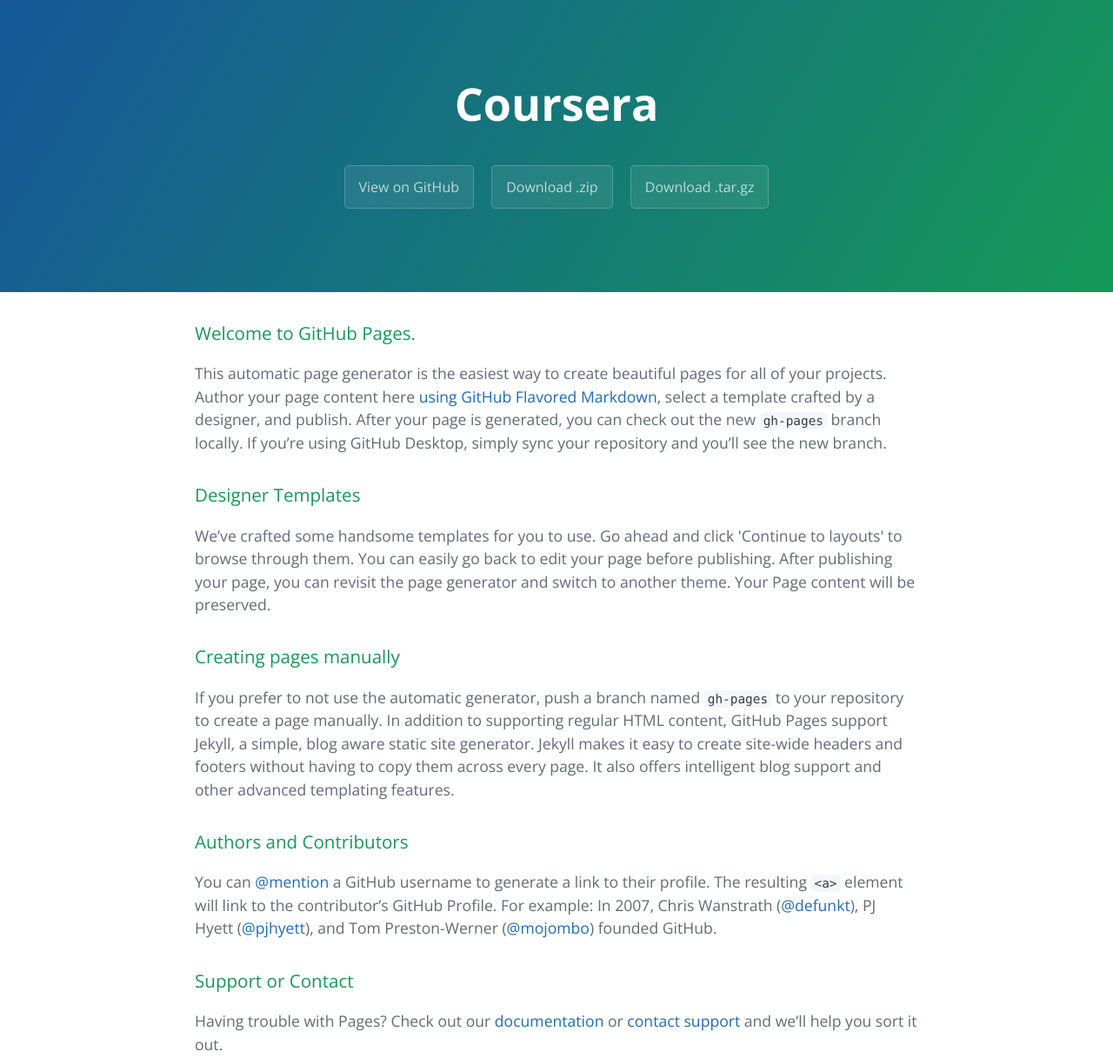
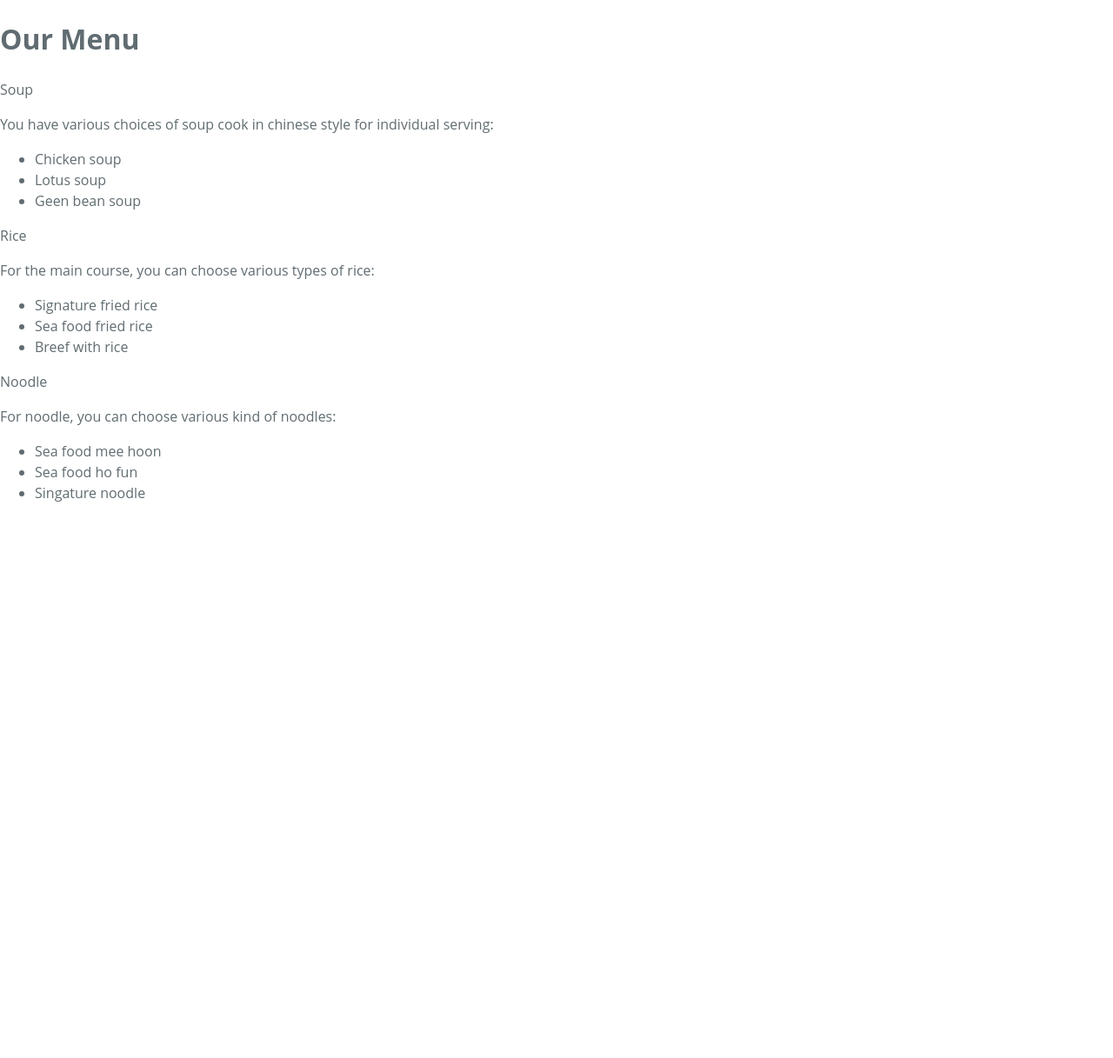
Before and after one commit to aac3606/coursera, a plain HTML site: page index.html in a window 1280 px wide. Shown: the top 1217 px of the page at 87% size. After the commit the page ends 800 px from the top, so only its background shows below. Drawn offline with nearby package versions, Linux system fonts and the light colour scheme; files that its build step writes are made by us from their sources.

Commit message:
Update index.html

```diff
--- a/index.html
+++ b/index.html
@@ -1,57 +1,58 @@
 <!DOCTYPE html>
-<html lang="en-us">
-  <head>
-    <meta charset="UTF-8">
-    <title>Coursera by aac3606</title>
-    <meta name="viewport" content="width=device-width, initial-scale=1">
-    <link rel="stylesheet" type="text/css" href="stylesheets/normalize.css" media="screen">
-    <link href='https://fonts.googleapis.com/css?family=Open+Sans:400,700' rel='stylesheet' type='text/css'>
-    <link rel="stylesheet" type="text/css" href="stylesheets/stylesheet.css" media="screen">
-    <link rel="stylesheet" type="text/css" href="stylesheets/github-light.css" media="screen">
-  </head>
-  <body>
-    <section class="page-header">
-      <h1 class="project-name">Coursera</h1>
-      <h2 class="project-tagline"></h2>
-      <a href="https://github.com/aac3606/coursera" class="btn">View on GitHub</a>
-      <a href="https://github.com/aac3606/coursera/zipball/master" class="btn">Download .zip</a>
-      <a href="https://github.com/aac3606/coursera/tarball/master" class="btn">Download .tar.gz</a>
-    </section>
+<html>
+<head>
+<meta charset="utf-8">
+<meta name="viewport" content="width=device-width, initial-scale=1">
+<title>Module 2 assignment for Responsive Layout</title>
+<link rel="stylesheet" type="text/css" href="stylesheet/stylesheet.css" />
+</head>
+<body>
+<h1>Our Menu</h1>
 
-    <section class="main-content">
-      <h3>
-<a id="welcome-to-github-pages" class="anchor" href="#welcome-to-github-pages" aria-hidden="true"><span aria-hidden="true" class="octicon octicon-link"></span></a>Welcome to GitHub Pages.</h3>
+<div class="row" >
+  <section class="p1 col-lg-4 col-md-6 col-sm-12" title="soup">
+    <article class="t1">
+    Soup
+    </article>
+      <p class="p2">
+       You have various choices of soup cook in chinese style for individual serving:
+       </p>
+      <ul class="c1">
+          <li>Chicken soup</li>
+          <li>Lotus soup</li>
+          <li>Geen bean soup</li>
+      </ul>
 
-<p>This automatic page generator is the easiest way to create beautiful pages for all of your projects. Author your page content here <a href="https://guides.github.com/features/mastering-markdown/">using GitHub Flavored Markdown</a>, select a template crafted by a designer, and publish. After your page is generated, you can check out the new <code>gh-pages</code> branch locally. If you’re using GitHub Desktop, simply sync your repository and you’ll see the new branch.</p>
+   </section>
 
-<h3>
-<a id="designer-templates" class="anchor" href="#designer-templates" aria-hidden="true"><span aria-hidden="true" class="octicon octicon-link"></span></a>Designer Templates</h3>
+  <section class="p1 col-lg-4 col-md-6 col-sm-12" title="Rice">
+    <article class="t2">
+    Rice
+    </article>
+       <p class="p2"> For the main course, you can choose various types of rice:
+       </p>
+       <ul class="c1">
+          <li>Signature fried rice</li>
+          <li>Sea food fried rice</li>
+          <li>Breef with rice</li>
+      </ul>
 
-<p>We’ve crafted some handsome templates for you to use. Go ahead and click 'Continue to layouts' to browse through them. You can easily go back to edit your page before publishing. After publishing your page, you can revisit the page generator and switch to another theme. Your Page content will be preserved.</p>
+   </section>
 
-<h3>
-<a id="creating-pages-manually" class="anchor" href="#creating-pages-manually" aria-hidden="true"><span aria-hidden="true" class="octicon octicon-link"></span></a>Creating pages manually</h3>
+   <section class="p1 col-lg-4 col-md-12 col-sm-12" title="Noodle">
+     <article class="t3">
+      Noodle
+     </article>
+       <p class="p2"> For noodle, you can choose various kind of noodles:
+       </p>
+      <ul class="c1">
+          <li>Sea food mee hoon</li>
+          <li>Sea food ho fun</li>
+          <li>Singature noodle</li>
+      </ul>
+   </section>
 
-<p>If you prefer to not use the automatic generator, push a branch named <code>gh-pages</code> to your repository to create a page manually. In addition to supporting regular HTML content, GitHub Pages support Jekyll, a simple, blog aware static site generator. Jekyll makes it easy to create site-wide headers and footers without having to copy them across every page. It also offers intelligent blog support and other advanced templating features.</p>
+</div>
 
-<h3>
-<a id="authors-and-contributors" class="anchor" href="#authors-and-contributors" aria-hidden="true"><span aria-hidden="true" class="octicon octicon-link"></span></a>Authors and Contributors</h3>
-
-<p>You can <a href="https://help.github.com/articles/basic-writing-and-formatting-syntax/#mentioning-users-and-teams" class="user-mention">@mention</a> a GitHub username to generate a link to their profile. The resulting <code>&lt;a&gt;</code> element will link to the contributor’s GitHub Profile. For example: In 2007, Chris Wanstrath (<a href="https://github.com/defunkt" class="user-mention">@defunkt</a>), PJ Hyett (<a href="https://github.com/pjhyett" class="user-mention">@pjhyett</a>), and Tom Preston-Werner (<a href="https://github.com/mojombo" class="user-mention">@mojombo</a>) founded GitHub.</p>
-
-<h3>
-<a id="support-or-contact" class="anchor" href="#support-or-contact" aria-hidden="true"><span aria-hidden="true" class="octicon octicon-link"></span></a>Support or Contact</h3>
-
-<p>Having trouble with Pages? Check out our <a href="https://help.github.com/pages">documentation</a> or <a href="https://github.com/contact">contact support</a> and we’ll help you sort it out.</p>
-
-      <footer class="site-footer">
-        <span class="site-footer-owner"><a href="https://github.com/aac3606/coursera">Coursera</a> is maintained by <a href="https://github.com/aac3606">aac3606</a>.</span>
-
-        <span class="site-footer-credits">This page was generated by <a href="https://pages.github.com">GitHub Pages</a> using the <a href="https://github.com/jasonlong/cayman-theme">Cayman theme</a> by <a href="https://twitter.com/jasonlong">Jason Long</a>.</span>
-      </footer>
-
-    </section>
-
-
-  </body>
+</body>
 </html>
```
